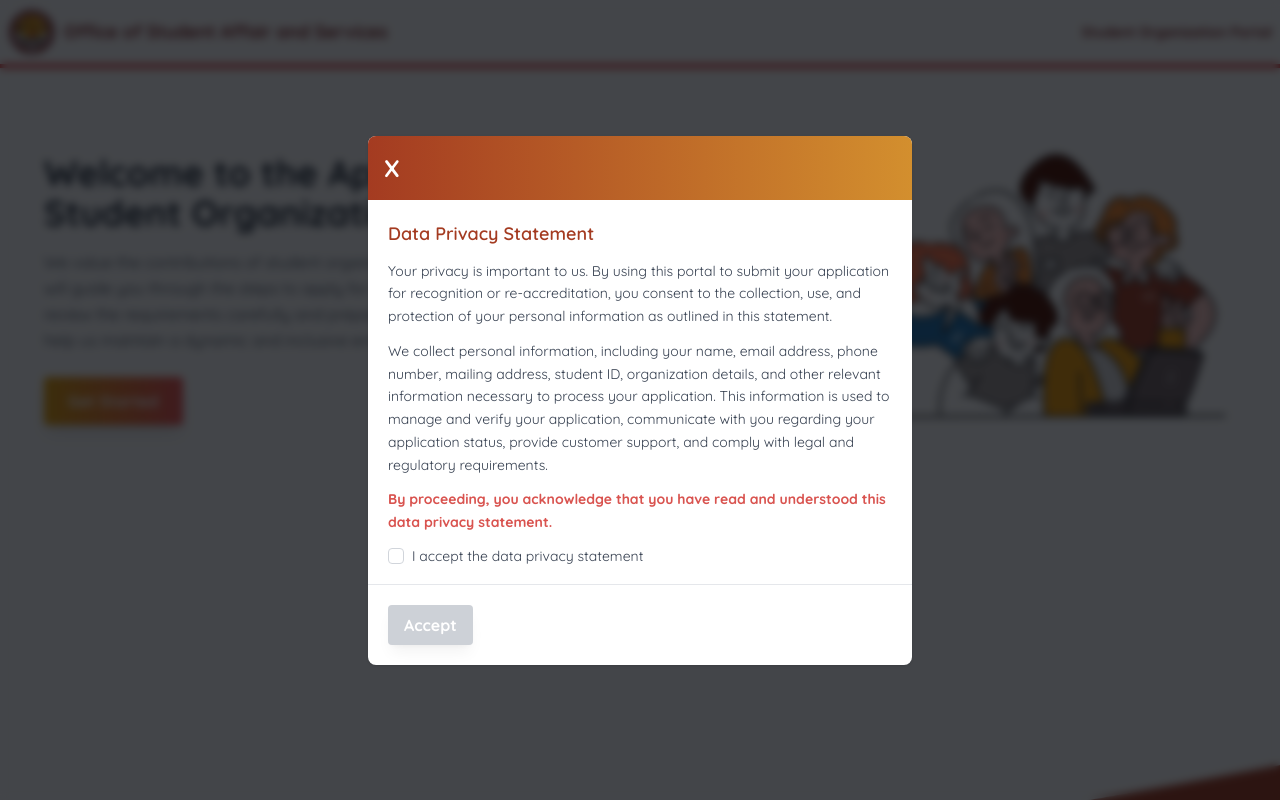
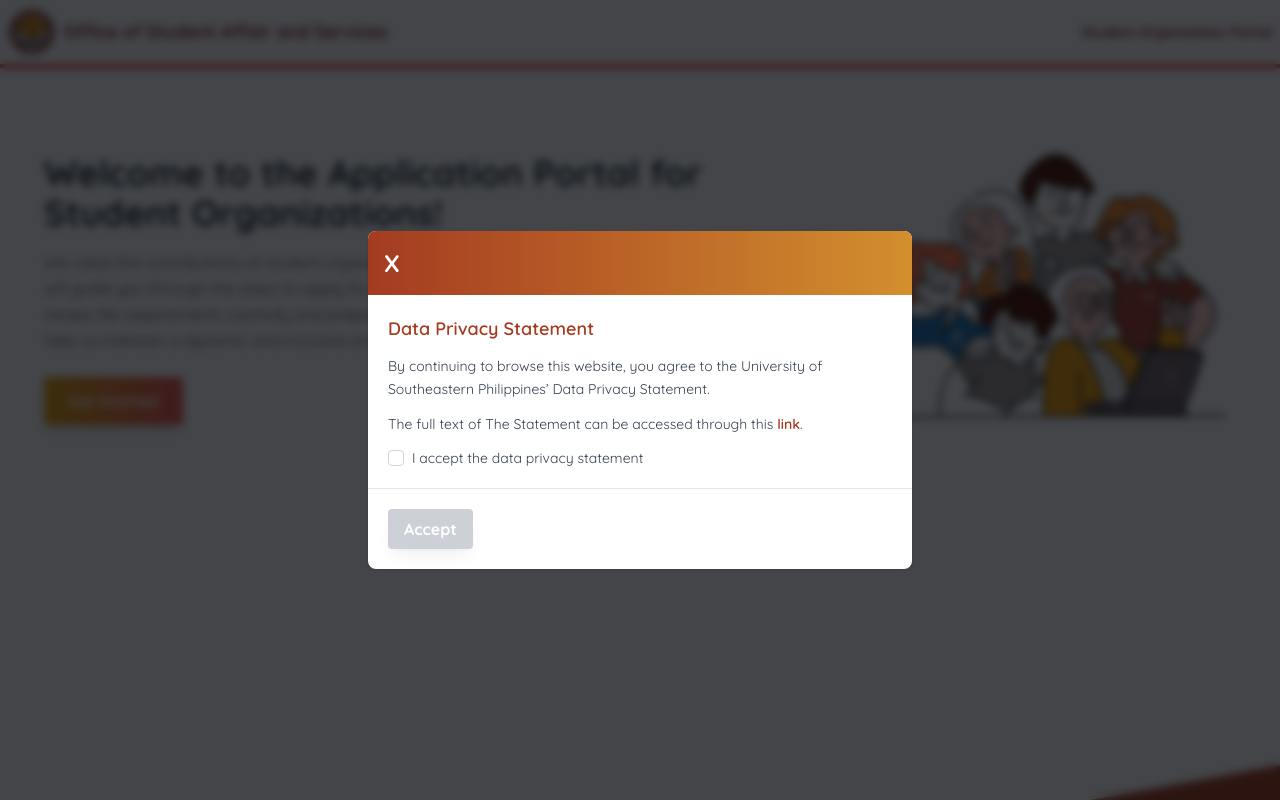
Before and after one commit to kirigaya211/osas, a Laravel app: page / in a window 1280 px wide, after a click on "Get Started". Run offline with Laravel 12, Linux system fonts and the light colour scheme; data comes from the database, SQL or seed files in the repository; style sheets or scripts are compiled from the project's sources; some libraries are stand-ins or nearby versions.

Commit message:
"fix some bugs and add some features"

```diff
--- a/app/Livewire/Reaccreditation.php
+++ b/app/Livewire/Reaccreditation.php
@@ -21,7 +21,7 @@ class Reaccreditation extends Component
     protected $rules = [
         'organizationId' => 'required|numeric',
         'representativeName' => 'required|string|max:255',
-        // 'contactNumber' => 'required|regex:/^(09|\\+639)\d{9}$/',
+        'contactNumber' => 'required|regex:/^(09|\\+639)\d{9}$/',
         // 'checklist' => 'required|array|min:1',
     ];
 
--- a/app/Livewire/ReviewApplication.php
+++ b/app/Livewire/ReviewApplication.php
@@ -28,7 +28,6 @@ class ReviewApplication extends Component
     {
         $this->validate([
             'statusChange' => 'required',
-            'feedback' => 'required|string|min:5',
         ]);
 
         $application = PendingList::where('StatusID', $userID)->first();
--- a/app/Models/OrganizationDocumentList.php
+++ b/app/Models/OrganizationDocumentList.php
@@ -22,7 +22,7 @@ class OrganizationDocumentList extends Model
 
     public function scopeSearch($query, $value){
         $query->where('DocumentType', 'like', "%{$value}%")
-            ->orWhere('File', 'like', "%{$value}%");
+            ->orWhere('File', 'like', "%{$value}%")->orWhere('created_at','like', "%{$value}%");
     }
 
 }
--- a/resources/views/livewire/organization-document.blade.php
+++ b/resources/views/livewire/organization-document.blade.php
@@ -81,7 +81,7 @@
                             </div>
 
                             <div class="w-full lg:w-auto overflow-x-auto">
-                                {{-- {{ $data->links() }} --}}
+                               {{$data->links() }}
                             </div>
                         </div>
                     </div>
--- a/resources/views/livewire/start-page.blade.php
+++ b/resources/views/livewire/start-page.blade.php
@@ -46,13 +46,13 @@
                         Data Privacy Statement
                     </h3>
                     <p class="text-sm leading-relaxed text-gray-700">
-                        Your privacy is important to us. By using this portal to submit your application for recognition or re-accreditation, you consent to the collection, use, and protection of your personal information as outlined in this statement.
+                    By continuing to browse this website, you agree to the University of Southeastern Philippines’ Data Privacy Statement.
                     </p>
                     <p class="text-sm leading-relaxed text-gray-700">
-                        We collect personal information, including your name, email address, phone number, mailing address, student ID, organization details, and other relevant information necessary to process your application. This information is used to manage and verify your application, communicate with you regarding your application status, provide customer support, and comply with legal and regulatory requirements.
+                    The full text of The Statement can be accessed through this <a href="https://www.usep.edu.ph/usep-data-privacy-statement/" target="_blank" class=" font-semibold text-[#A43B21]">link</a>.
                     </p>
                     <p class="text-sm leading-relaxed text-[#D9534F] font-bold">
-                        By proceeding, you acknowledge that you have read and understood this data privacy statement.
+
                     </p>
                     <!-- Privacy checkbox -->
                     <div class="flex items-center space-x-2">
```
Also changed, not shown: public/ProfileFolder/1734575928.jpg (added), public/ProfileFolder/1734576572.png (added), 6 other files.
